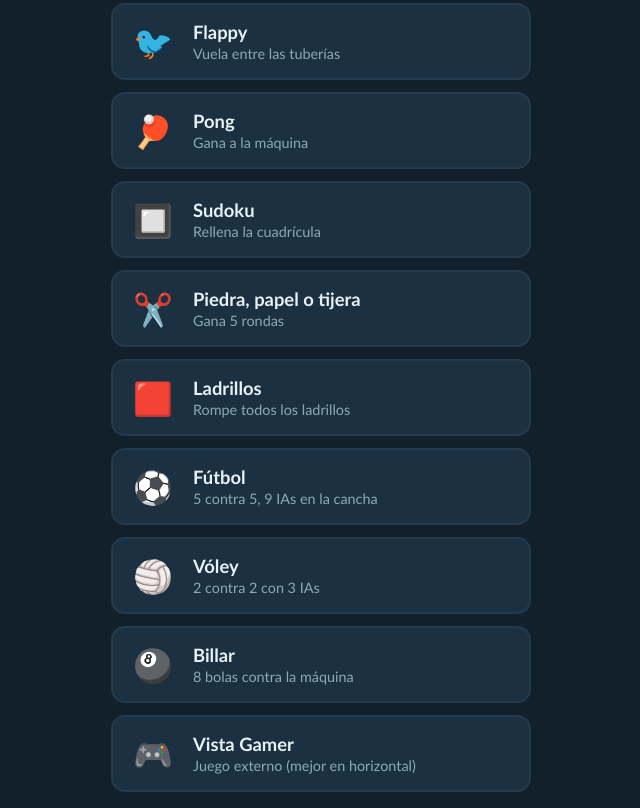
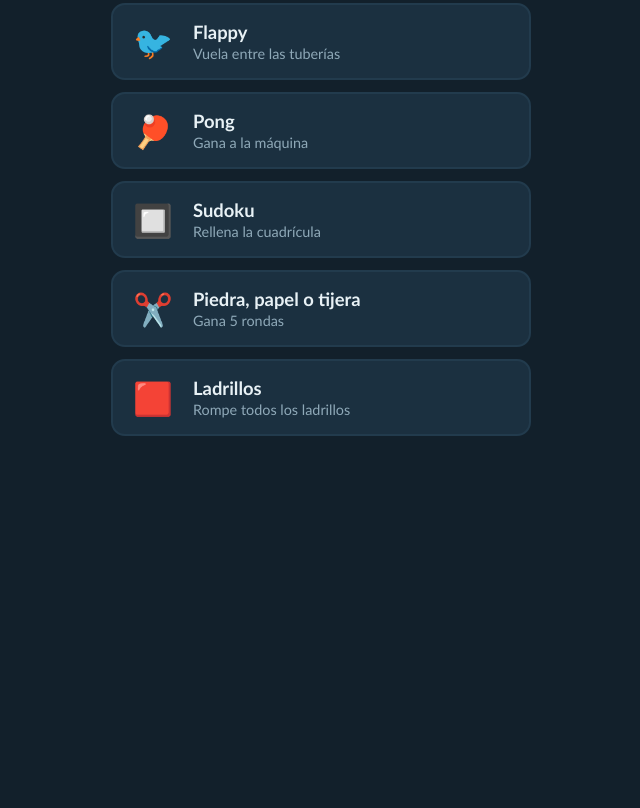
Before and after one commit to lancelotlago0-crypto/web, a plain HTML site: page juegos/index.html in a window 1280 px wide. Shown: the part 903-1711 px from the top of the page, without its empty margins (319-959 px from the left). After the commit the page ends 1355 px from the top, so only its background shows below. Drawn offline with Linux system fonts and the light colour scheme.

Commit message:
index.html

```diff
--- a/juegos/index.html
+++ b/juegos/index.html
@@ -26,10 +26,6 @@
       <a href="sudoku/index.html"><span class="icon">🔲</span><span><b>Sudoku</b><small>Rellena la cuadrícula</small></span></a>
       <a href="ppt/index.html"><span class="icon">✂️</span><span><b>Piedra, papel o tijera</b><small>Gana 5 rondas</small></span></a>
       <a href="ladrillos/index.html"><span class="icon">🟥</span><span><b>Ladrillos</b><small>Rompe todos los ladrillos</small></span></a>
-      <a href="futbol/index.html"><span class="icon">⚽</span><span><b>Fútbol</b><small>5 contra 5, 9 IAs en la cancha</small></span></a>
-      <a href="voley/index.html"><span class="icon">🏐</span><span><b>Vóley</b><small>2 contra 2 con 3 IAs</small></span></a>
-      <a href="billar/index.html"><span class="icon">🎱</span><span><b>Billar</b><small>8 bolas contra la máquina</small></span></a>
-      <a href="vista-gamer/index.html"><span class="icon">🎮</span><span><b>Vista Gamer</b><small>Juego externo (mejor en horizontal)</small></span></a>
     </nav>
   </main>
 </body>
```
